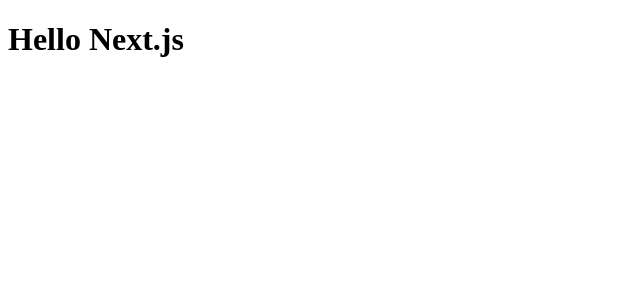
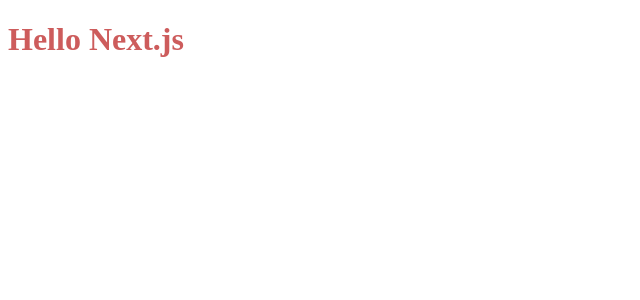
Before and after one commit to iaurg/ignite-react-cap-3, a Next.js app: page / in a window 1280 px wide. Shown: the top 300 px of the page, without its empty margins (0-640 px from the left). Built offline with nearby package versions, Linux system fonts and the light colour scheme.

Commit message:
Add sass and css module

```diff
--- a/package.json
+++ b/package.json
@@ -10,7 +10,8 @@
   "dependencies": {
     "next": "10.1.2",
     "react": "17.0.2",
-    "react-dom": "17.0.2"
+    "react-dom": "17.0.2",
+    "sass": "^1.32.8"
   },
   "devDependencies": {
     "@types/node": "^14.14.37",
--- a/src/pages/index.tsx
+++ b/src/pages/index.tsx
@@ -1,6 +1,8 @@
+import styles from '../styles/home.module.scss'
+
 export default function Home() {
   return (
-    <h1>
+    <h1 className={styles.title}>
       Hello Next.js
     </h1>
   )
--- /dev/null
+++ b/src/styles/home.module.scss
@@ -0,0 +1,3 @@
+.title {
+  color: indianred;
+}
```
Also changed, not shown: 1 other file (tests, documents, lock files or other folders).
